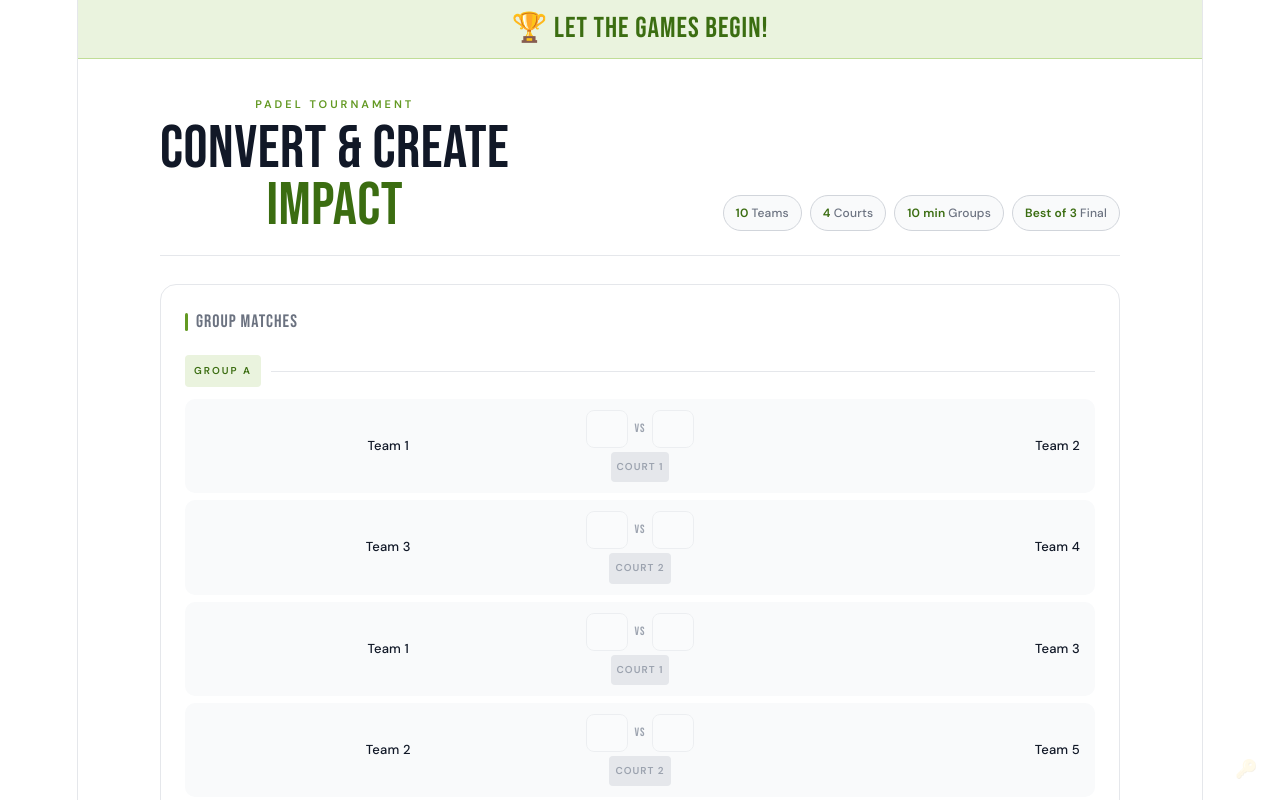
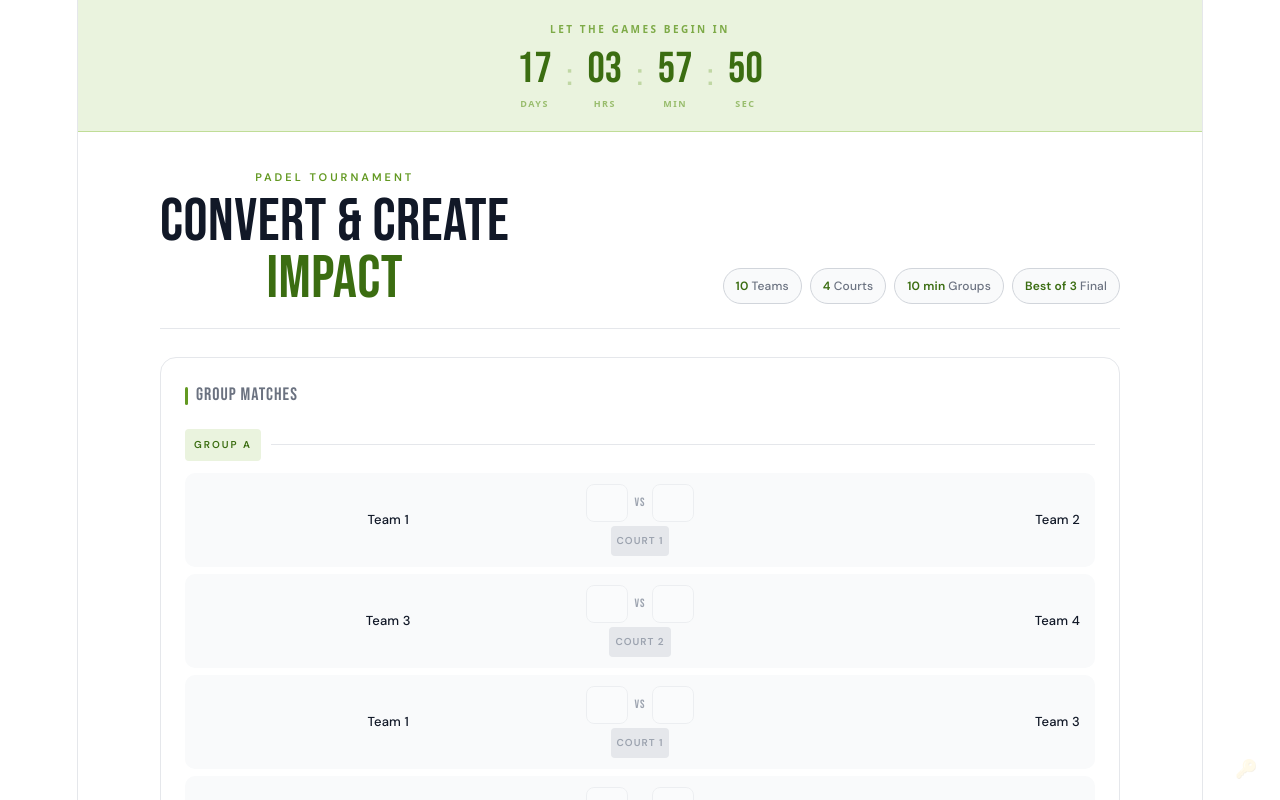
Before and after one commit to ajeesh1987/padel_tournament, a React (Vite) app: page / in a window 1280 px wide. Shown: the top 800 px of the page. Built offline with nearby package versions, Linux system fonts and the light colour scheme.

Commit message:
fix timer

```diff
--- a/src/App.tsx
+++ b/src/App.tsx
@@ -1,7 +1,7 @@
 import React, { useMemo, useState, useEffect, useRef } from "react";
 
 // ─── CONFIG ────────────────────────────────────────────────────────────────
-const GAMES_START = new Date('2025-04-15T16:00:00') // April 15th, 16:00 local time
+const GAMES_START = new Date('2026-04-15T16:00:00') // April 15th, 16:00 local time
 const ADMIN_CODE = 'letmein'                         // Change to your secret code
 const GAMES_LOCKED = true                            // Flip to false to open score entry
 // ───────────────────────────────────────────────────────────────────────────
```
